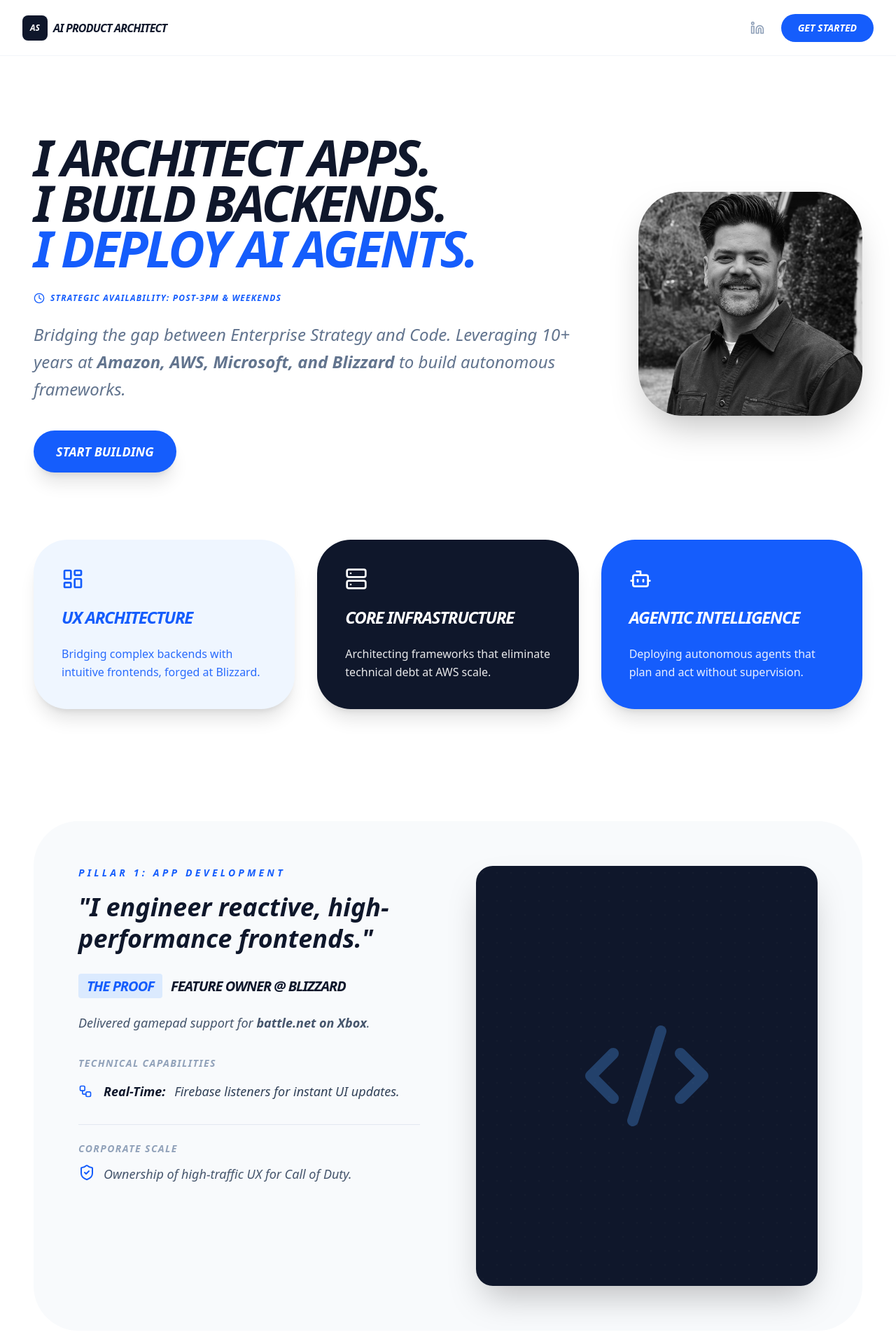
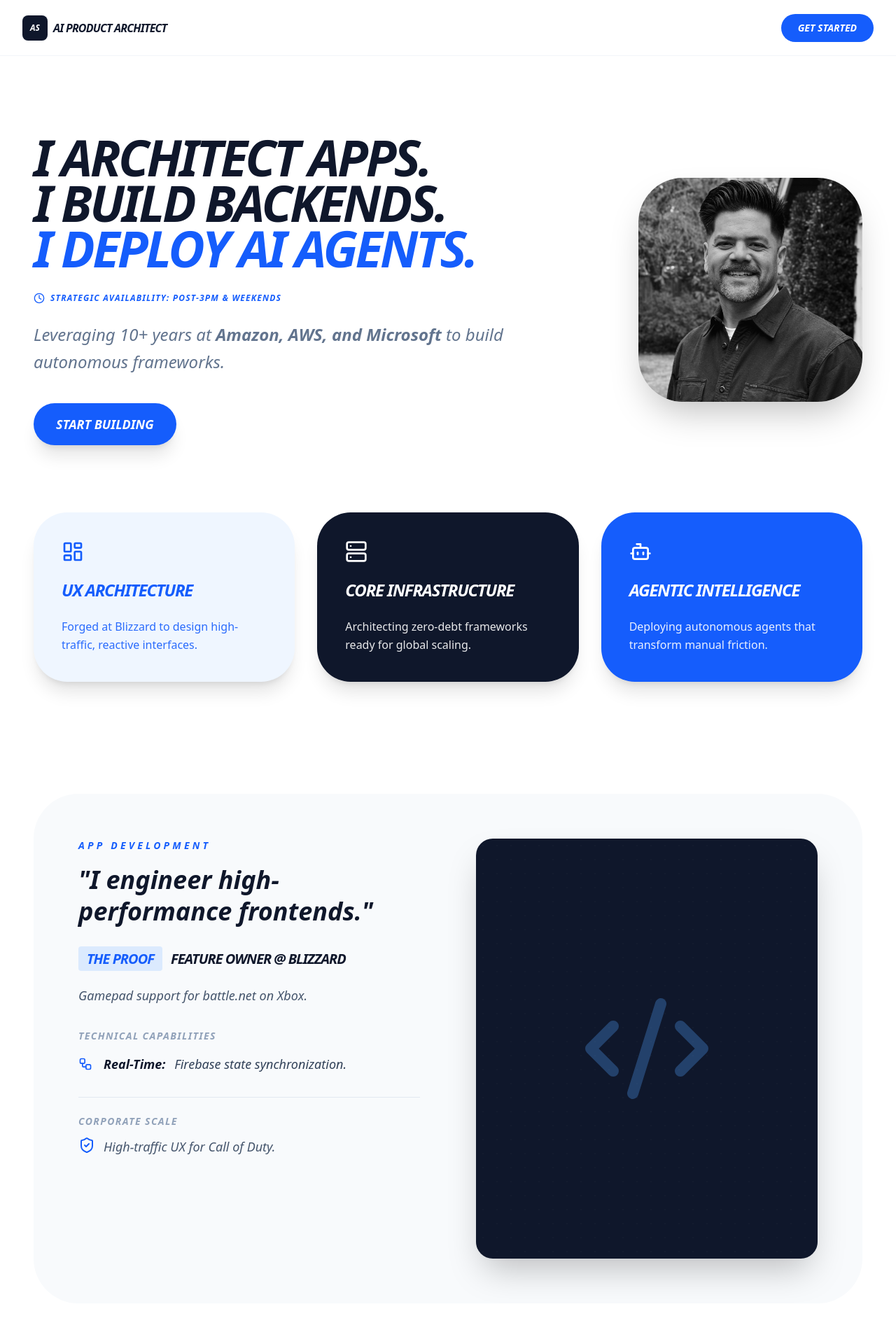
Before and after one commit to bombayway-png/portfolio-2026, a Next.js app: page / in a window 1280 px wide. Shown: the top 1920 px of the page at 70% size. Built offline with nearby package versions, Linux system fonts and the light colour scheme.

Commit message:
Update page.tsx

```diff
--- a/app/page.tsx
+++ b/app/page.tsx
@@ -5,10 +5,10 @@ import Image from 'next/image';
 import { motion, AnimatePresence } from 'framer-motion';
 import {
   ShieldCheck, X, Database, Linkedin, Code2, Workflow, LayoutDashboard,
-  Server, Bot, ChevronDown, CheckCircle, Calendar, ArrowRight, FileText, Zap, Clock
+  Server, Bot, ChevronDown, Calendar, ArrowRight, FileText, Zap, Clock
 } from 'lucide-react';
 
-// Define the multi-step states
+// Step states: intake (form entry), review (briefing card)
 type FilterState = 'intake' | 'review' | null;
 
 interface TriadProps { icon: React.ElementType; title: string; desc: string; color: string; }
@@ -22,7 +22,7 @@ export default function Home() {
   const [activeFilter, setActiveFilter] = useState<FilterState>(null);
   const [isSubmitting, setIsSubmitting] = useState(false);
 
-  // --- Form Memory State ---
+  // --- Full Form Memory State ---
   const [formData, setFormData] = useState({
     name: '', email: '', company: '', projectType: '', description: '', outcome: '', budget: ''
   });
@@ -35,7 +35,7 @@ export default function Home() {
     setActiveFilter('intake');
   };
 
-  // Auto-resizing logic for high-detail technical input
+  // Auto-resizing textareas for high-fidelity data ingestion
   useEffect(() => {
     [outcomeRef, bottleneckRef].forEach(ref => {
       if (ref.current) {
@@ -45,7 +45,7 @@ export default function Home() {
     });
   }, [formData.outcome, formData.description, activeFilter]);
 
-  // --- Dynamic Calendly Injection ---
+  // --- Dynamic Calendly Prefill Injection ---
   const generateCalendlyUrl = () => {
     const baseUrl = "https://calendly.com/adamseumae/architecture-discovery";
     const params = new URLSearchParams({
@@ -68,7 +68,6 @@ export default function Home() {
 
   return (
     <div className="min-h-screen bg-white text-slate-900 font-sans selection:bg-blue-100 overflow-x-hidden">
-      {/* --- Sticky Navigation --- */}
       <nav className="fixed top-0 w-full z-50 bg-white/80 backdrop-blur-md border-b border-slate-100 h-20 flex items-center px-4 md:px-8">
         <div className="max-w-7xl mx-auto w-full flex justify-between items-center text-slate-900">
           <div className="flex items-center gap-2 font-black italic uppercase">
@@ -77,17 +76,14 @@ export default function Home() {
             </div>
             <span className="text-xs md:text-base tracking-tighter">AI Product Architect</span>
           </div>
-          <div className="flex items-center gap-3 md:gap-4">
-            <a href="https://www.linkedin.com/in/adamseumae/" target="_blank" rel="noopener noreferrer" className="p-2 text-slate-400 hover:text-blue-600 transition-colors"><Linkedin size={20} /></a>
-            <button onClick={() => openPortal()} className="bg-blue-600 text-white px-4 md:px-6 py-2 md:py-2.5 rounded-full font-bold text-[10px] md:text-sm uppercase italic">Get Started</button>
-          </div>
+          <button onClick={() => openPortal()} className="bg-blue-600 text-white px-4 md:px-6 py-2 md:py-2.5 rounded-full font-bold text-[10px] md:text-sm uppercase italic">Get Started</button>
         </div>
       </nav>
 
       <main className="max-w-7xl mx-auto px-6 md:px-12 pt-32 md:pt-48 pb-24">
         {/* --- Hero Section --- */}
         <section className="flex flex-col md:flex-row gap-12 md:gap-16 items-center mb-16 md:mb-24 text-center md:text-left">
-          <div className="flex-1 order-2 md:order-1">
+          <div className="flex-1 order-2 md:order-1 text-slate-900">
             <h1 className="text-5xl md:text-7xl font-black tracking-tighter leading-[0.9] mb-8 italic uppercase">
               I Architect Apps. <br /> I Build Backends. <br />
               <span className="text-blue-600">I Deploy AI Agents.</span>
@@ -96,7 +92,7 @@ export default function Home() {
                <Clock size={16} /> Strategic Availability: Post-3PM & Weekends
             </div>
             <p className="text-lg md:text-2xl text-slate-500 max-w-3xl font-medium italic mb-10 leading-relaxed mx-auto md:mx-0">
-              Bridging the gap between Enterprise Strategy and Code. Leveraging 10+ years at <strong>Amazon, AWS, Microsoft, and Blizzard</strong> to build autonomous frameworks.
+              Leveraging 10+ years at <strong>Amazon, AWS, and Microsoft</strong> to build autonomous frameworks.
             </p>
             <button onClick={() => openPortal()} className="bg-blue-600 text-white px-8 py-4 rounded-full text-lg font-black hover:scale-105 transition-all shadow-xl italic uppercase">Start Building</button>
           </div>
@@ -105,27 +101,18 @@ export default function Home() {
           </div>
         </section>
 
-        {/* --- Triad Section --- */}
+        {/* --- Triad & Pillars --- */}
         <section className="mb-24 md:mb-40 grid grid-cols-1 md:grid-cols-3 gap-8">
-            <TriadCard icon={LayoutDashboard} title="UX Architecture" desc="Bridging complex backends with intuitive frontends, forged at Blizzard." color="bg-blue-50 text-blue-600" />
-            <TriadCard icon={Server} title="Core Infrastructure" desc="Architecting frameworks that eliminate technical debt at AWS scale." color="bg-slate-900 text-white" />
-            <TriadCard icon={Bot} title="Agentic Intelligence" desc="Deploying autonomous agents that plan and act without supervision." color="bg-blue-600 text-white" />
+            <TriadCard icon={LayoutDashboard} title="UX Architecture" desc="Forged at Blizzard to design high-traffic, reactive interfaces." color="bg-blue-50 text-blue-600" />
+            <TriadCard icon={Server} title="Core Infrastructure" desc="Architecting zero-debt frameworks ready for global scaling." color="bg-slate-900 text-white" />
+            <TriadCard icon={Bot} title="Agentic Intelligence" desc="Deploying autonomous agents that transform manual friction." color="bg-blue-600 text-white" />
         </section>
 
-        {/* --- Pillars --- */}
-        <ServicePillarSection title="Pillar 1: App Development" pitch="I engineer reactive, high-performance frontends." proofTitle="Feature Owner @ Blizzard" proofBody={<>Delivered gamepad support for <strong>battle.net on Xbox</strong>.</>} capabilities={[{title: "Real-Time:", desc: "Firebase listeners for instant UI updates."}]} corporateScale="Ownership of high-traffic UX for Call of Duty." icon={Code2} visualColor="text-blue-400" />
-
-        <ServicePillarSection title="Pillar 2: Backend Architecture" pitch="I build the Central Nervous System of your business." proofTitle="Ops Excellence @ AWS" proofBody={<>Engineered internal solutions to avoid <strong>$6M in contract renewals</strong>.</>} capabilities={[{title: "Security:", desc: "Zero-trust serverless backend logic."}]} corporateScale="Benchmarking automation across 15 international locales." icon={Database} visualColor="text-slate-400" />
-
-        {/* --- Audit Offer --- */}
-        <section className="bg-blue-600 rounded-[3rem] p-12 md:p-20 text-center text-white mb-24 shadow-2xl">
-          <h2 className="text-4xl md:text-6xl font-black italic uppercase tracking-tighter mb-8">Free Technical Audit</h2>
-          <p className="text-xl md:text-2xl font-medium italic leading-relaxed max-w-4xl mx-auto mb-12 opacity-90">If I can&apos;t find a way to use <strong>Agentic AI</strong> to reduce your manual workload by <strong>20%</strong>, the consultation is free.</p>
-          <button onClick={() => openPortal('AI Strategy Consult')} className="bg-white text-blue-600 px-10 py-5 rounded-full text-xl font-black hover:scale-105 transition-all italic uppercase">Claim My Audit</button>
-        </section>
+        <ServicePillarSection title="App Development" pitch="I engineer high-performance frontends." proofTitle="Feature Owner @ Blizzard" proofBody="Gamepad support for battle.net on Xbox." capabilities={[{title: "Real-Time:", desc: "Firebase state synchronization."}]} corporateScale="High-traffic UX for Call of Duty." icon={Code2} visualColor="text-blue-400" />
+        <ServicePillarSection title="Backend & AI" pitch="Chatbots are easy. I build context-aware systems." proofTitle="Ops Excellence @ AWS" proofBody="Internal solutions saving $6M in renewals." capabilities={[{title: "Agentic:", desc: "Multi-agent triage workflows."}]} corporateScale="Alexa International automation." icon={Database} visualColor="text-slate-400" />
       </main>
 
-      {/* --- Dynamic Unified Portal --- */}
+      {/* --- Handshake Portal --- */}
       <AnimatePresence mode="wait">
         {activeFilter && (
           <motion.div initial={{ opacity: 0 }} animate={{ opacity: 1 }} exit={{ opacity: 0 }} className="fixed inset-0 z-[100] bg-white p-4 md:p-6 overflow-y-auto">
@@ -133,20 +120,20 @@ export default function Home() {
               <button onClick={() => setActiveFilter(null)} className="absolute top-0 right-0 p-3 md:p-4 bg-slate-100 rounded-full hover:bg-slate-200 transition-all text-slate-900"><X size={24} /></button>
 
               {activeFilter === 'intake' ? (
-                <motion.div key="intake-step" initial={{ y: 20, opacity: 0 }} animate={{ y: 0, opacity: 1 }} className="text-slate-900">
+                <motion.div key="form" initial={{ y: 20, opacity: 0 }} animate={{ y: 0, opacity: 1 }} className="text-slate-900">
                   <h2 className="text-4xl md:text-8xl font-black italic mb-8 md:mb-12 uppercase tracking-tighter">customer intake</h2>
                   <form className="space-y-8 md:space-y-12">
                      <div className="grid grid-cols-1 md:grid-cols-2 gap-8 md:gap-12">
                         <div className="space-y-3 md:col-span-2 relative">
-                           <label className="text-[10px] md:text-xs font-black uppercase tracking-widest text-blue-600">Project Intent</label>
-                           <div className="relative"><select className={`${inputClasses} cursor-pointer hover:border-blue-400`} value={formData.projectType} onChange={(e) => setFormData({...formData, projectType: e.target.value})}><option value="" disabled>Select Objective</option><option value="AI Strategy Consult">AI Strategy Consult</option><option value="First AI Agent Build">First AI Agent Build</option><option value="Multi-Agent Workforce">Multi-Agent Workforce</option><option value="High-Fidelity Application">High-Fidelity Application</option></select><ChevronDown className="absolute right-0 bottom-4 text-slate-400 pointer-events-none" size={24} /></div>
+                           <label className="text-[10px] md:text-xs font-black uppercase tracking-widest text-blue-600">I am interested in...</label>
+                           <div className="relative"><select className={`${inputClasses} cursor-pointer`} value={formData.projectType} onChange={(e) => setFormData({...formData, projectType: e.target.value})}><option value="" disabled>Select Option</option><option value="AI Strategy Consult">AI Strategy Consult</option><option value="First AI Agent Build">First AI Agent Build</option><option value="High-Fidelity Web App">High-Fidelity Web App</option></select><ChevronDown className="absolute right-0 bottom-4 pointer-events-none" size={24} /></div>
                         </div>
                         <div className="space-y-3"><label className="text-[10px] md:text-xs font-black uppercase tracking-widest text-blue-600">Full Name</label><input className={inputClasses} placeholder="Name" value={formData.name} onChange={(e) => setFormData({...formData, name: e.target.value})} /></div>
                         <div className="space-y-3"><label className="text-[10px] md:text-xs font-black uppercase tracking-widest text-blue-600">Business Email</label><input className={inputClasses} placeholder="Email" value={formData.email} onChange={(e) => setFormData({...formData, email: e.target.value})} /></div>
                         <div className="space-y-3"><label className="text-[10px] md:text-xs font-black uppercase tracking-widest text-blue-600">Company</label><input className={inputClasses} placeholder="Acme" value={formData.company} onChange={(e) => setFormData({...formData, company: e.target.value})} /></div>
                         <div className="space-y-3"><label className="text-[10px] md:text-xs font-black uppercase tracking-widest text-blue-600">Est. Budget</label><input className={inputClasses} placeholder="e.g. $10k" value={formData.budget} onChange={(e) => setFormData({...formData, budget: e.target.value})} /></div>
-                        <div className="space-y-3 md:col-span-2"><label className="text-[10px] md:text-xs font-black uppercase tracking-widest text-blue-600">Desired Outcome</label><textarea ref={outcomeRef} className={`${inputClasses} resize-none overflow-hidden`} rows={1} placeholder="Primary Goal" value={formData.outcome} onChange={(e) => setFormData({...formData, outcome: e.target.value})} /></div>
-                        <div className="space-y-3 md:col-span-2"><label className="text-[10px] md:text-xs font-black uppercase tracking-widest text-blue-600">Operational Bottleneck</label><textarea ref={bottleneckRef} className={`${inputClasses} resize-none overflow-hidden`} rows={3} placeholder="Describe the friction..." value={formData.description} onChange={(e) => setFormData({...formData, description: e.target.value})} /></div>
+                        <div className="space-y-3 md:col-span-2"><label className="text-[10px] md:text-xs font-black uppercase tracking-widest text-blue-600">Desired Outcome</label><textarea ref={outcomeRef} className={`${inputClasses} resize-none overflow-hidden`} rows={1} placeholder="The primary goal..." value={formData.outcome} onChange={(e) => setFormData({...formData, outcome: e.target.value})} /></div>
+                        <div className="space-y-3 md:col-span-2"><label className="text-[10px] md:text-xs font-black uppercase tracking-widest text-blue-600">Current Bottleneck</label><textarea ref={bottleneckRef} className={`${inputClasses} resize-none overflow-hidden`} rows={3} placeholder="Describe the friction..." value={formData.description} onChange={(e) => setFormData({...formData, description: e.target.value})} /></div>
                      </div>
                     <button type="button" onClick={handleInitialSubmit} disabled={isSubmitting} className="w-full bg-blue-600 text-white py-6 md:py-8 rounded-2xl md:rounded-[2rem] text-xl md:text-3xl font-black italic uppercase shadow-2xl hover:scale-[1.02] transition-all flex items-center justify-center gap-4">
                       {isSubmitting ? "Synthesizing Requirements..." : "Generate Briefing Card"} {!isSubmitting && <ArrowRight size={32} />}
@@ -154,20 +141,19 @@ export default function Home() {
                   </form>
                 </motion.div>
               ) : (
-                <motion.div key="review-step" initial={{ scale: 0.95, opacity: 0 }} animate={{ scale: 1, opacity: 1 }} className="text-left space-y-12">
+                <motion.div key="review" initial={{ scale: 0.95, opacity: 0 }} animate={{ scale: 1, opacity: 1 }} className="text-left space-y-12">
                   <div className="bg-slate-900 text-white p-8 md:p-12 rounded-[3rem] shadow-2xl border-4 border-blue-600 relative overflow-hidden">
                     <div className="absolute top-0 right-0 p-8 opacity-10"><FileText size={120} /></div>
                     <h2 className="text-sm font-black uppercase tracking-[0.5em] text-blue-400 mb-8 italic">Architecture Briefing Card</h2>
                     <div className="space-y-8 relative z-10 uppercase italic">
                       <div><p className="text-xs font-black text-slate-500 tracking-widest mb-1">Lead</p><p className="text-3xl font-black">{formData.name}</p></div>
-                      <div><p className="text-xs font-black text-slate-500 tracking-widest mb-1">Project Intent</p><p className="text-xl font-bold">{formData.projectType}</p></div>
                       <div><p className="text-xs font-black text-slate-500 tracking-widest mb-1">Target Bottleneck</p><p className="text-xl font-medium text-slate-300 leading-relaxed">&quot;{formData.description}&quot;</p></div>
-                      <div className="pt-6 border-t border-slate-800 flex items-center gap-2 text-blue-400 font-bold"><Zap size={18} /> Ready for Agentic Synthesis</div>
+                      <div className="pt-6 border-t border-slate-800 flex items-center gap-2 text-blue-400 font-bold"><Zap size={18} /> Ready for Sync</div>
                     </div>
                   </div>
                   <div className="space-y-6 text-slate-900">
                     <h3 className="text-2xl font-black italic uppercase">Synchronize Discovery</h3>
-                    <p className="text-lg text-slate-500 italic font-medium leading-relaxed max-w-2xl">By approving, these briefing requirements will be injected into our architecture session invitation.</p>
+                    <p className="text-lg text-slate-500 italic font-medium max-w-2xl">By approving, these briefing requirements will be injected into our architecture session invitation.</p>
                     <div className="flex flex-col md:flex-row gap-4">
                       <a href={generateCalendlyUrl()} target="_blank" rel="noopener noreferrer" className="bg-blue-600 text-white px-10 py-6 rounded-full text-2xl font-black italic uppercase hover:bg-blue-700 transition-all flex items-center justify-center gap-4 shadow-xl"><Calendar size={28} /> Approve & Schedule</a>
                       <button onClick={() => setActiveFilter('intake')} className="px-10 py-6 rounded-full text-xl font-bold italic uppercase border-2 border-slate-200 text-slate-400 hover:bg-slate-50 transition-all">Edit Details</button>
@@ -198,8 +184,8 @@ function ServicePillarSection({ title, pitch, proofTitle, proofBody, capabilitie
   return (
     <section className="bg-slate-50 rounded-[2.5rem] md:rounded-[4rem] p-8 md:p-16 mb-16 md:mb-24 relative overflow-hidden">
       <div className="grid grid-cols-1 lg:grid-cols-2 gap-12 lg:gap-20 items-start relative z-10">
-        <div className="space-y-8 order-2 lg:order-1">
-          <div><h2 className="text-sm font-black uppercase tracking-[0.3em] text-blue-600 mb-4 italic">{title}</h2><p className="text-2xl md:text-4xl font-black italic text-slate-900 leading-tight">&quot;{pitch}&quot;</p></div>
+        <div className="space-y-8 order-2 lg:order-1 text-slate-900">
+          <div><h2 className="text-sm font-black uppercase tracking-[0.3em] text-blue-600 mb-4 italic">{title}</h2><p className="text-2xl md:text-4xl font-black italic leading-tight">&quot;{pitch}&quot;</p></div>
           <div className="space-y-6"><h3 className="text-xl font-black italic uppercase tracking-tighter"><span className="bg-blue-100 text-blue-600 px-3 py-1 rounded mr-2">The Proof</span> {proofTitle}</h3><p className="text-lg text-slate-600 italic font-medium leading-relaxed">{proofBody}</p></div>
           <div className="space-y-4"><h4 className="text-sm font-black uppercase tracking-widest text-slate-400 italic">Technical Capabilities</h4><ul className="space-y-4">{capabilities.map((cap, index) => (<li key={index} className="flex flex-col md:flex-row md:items-start gap-2 md:gap-4"><Workflow size={20} className="text-blue-600 shrink-0 mt-1 hidden md:block" /><p className="text-base md:text-lg text-slate-700 italic font-medium leading-relaxed"><strong className="text-slate-900 block md:inline md:mr-2">{cap.title}</strong> {cap.desc}</p></li>))}</ul></div>
           <div className="pt-6 border-t border-slate-200"><h4 className="text-sm font-black uppercase tracking-widest text-slate-400 italic mb-3">Corporate Scale</h4><p className="text-lg text-slate-600 italic font-medium leading-relaxed flex gap-3"><ShieldCheck size={24} className="text-blue-600 shrink-0" /> {corporateScale}</p></div>
```
